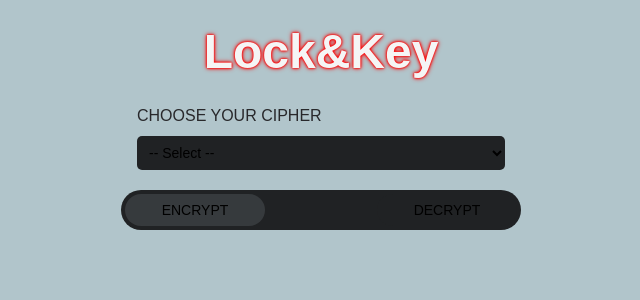
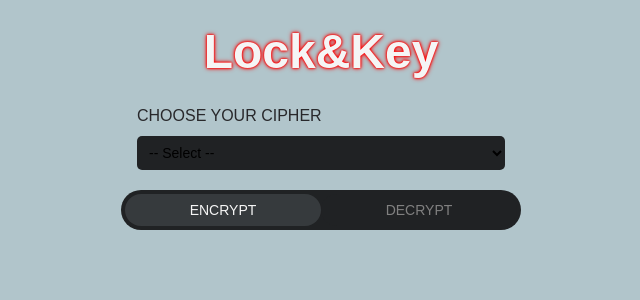
Before and after one commit to ved4a/enc-dec-app, a React (Vite) app: page / in a window 1280 px wide. Shown: the top 300 px of the page, without its empty margins (319-959 px from the left). Built offline with nearby package versions, Linux system fonts and the light colour scheme; a web font is replaced by a local one.

Commit message:
fix: font inherit & feat: active/passive colors

```diff
--- a/src/App.css
+++ b/src/App.css
@@ -126,6 +126,7 @@ input {
 
 .toggle-container > .active {
   background-color: #363a3d;
+  color: #f5f5f5;
 }
 
 .toggle-container > button {
@@ -133,9 +134,11 @@ input {
   border-radius: 1.5rem;
   padding: 0.5rem;
   font-size: 14px;
-  width: 140px;
+  width: 280px;
   background-color: #202224;
   cursor: pointer;
+  font-family: inherit;
+  color: #808080;
 }
 
 .affine-keys {
```
